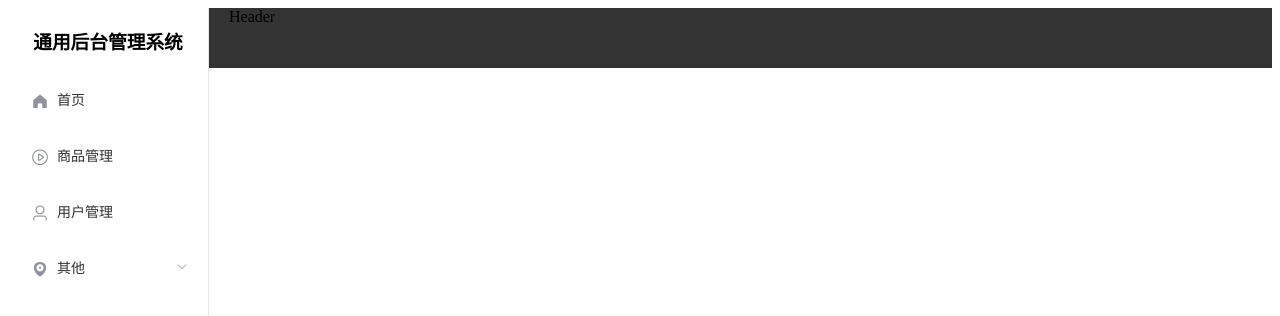
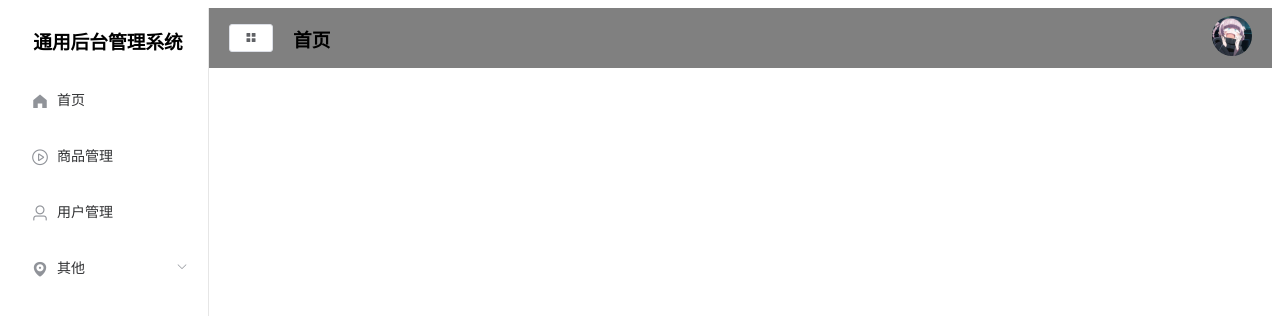
Before and after one commit to 614460810/background, a Vue app in the folder vue-manager/: page / in a window 1280 px wide. Shown: the top 316 px of the page. Built offline with nearby package versions, Linux system fonts and the light colour scheme.

Commit message:
header布局以及flex的使用

```diff
--- /dev/null
+++ b/vue-manager/src/components/CommonHeader.vue
@@ -0,0 +1,60 @@
+<template>
+    <header>
+        <div class="left-content">
+            <el-button icon="el-icon-menu" size="mini"></el-button>
+            <h3>首页</h3>
+        </div>
+        <div class="right-content">
+            <el-dropdown trigger="click" size="mini">
+            <span class="el-dropdown-link">
+                <img :src="userImage" >
+            </span>
+            <el-dropdown-menu slot="dropdown">
+                <el-dropdown-item>黄金糕</el-dropdown-item>
+                <el-dropdown-item>狮子头</el-dropdown-item>
+
+            </el-dropdown-menu>
+            </el-dropdown>
+        </div>
+    </header>
+</template>
+
+<script>
+export default {
+    name: 'CommonHeader',
+    data(){
+        return{
+            userImage:require('../assets/1.jpg')
+        }
+    }
+}
+</script>
+
+
+<style scoped>
+header{
+    display: flex;
+    justify-content: space-between;
+    align-items: center;
+    height: 100%;
+}
+.left-content{
+    display: flex;
+    align-items: center;
+}
+.left-content .el-button{
+    margin-right: 20px;
+}
+
+.right-content{
+    display: flex;
+    align-items: center;
+}
+.right-content img{
+    width: 40px;
+    height: 40px;
+    border-radius: 50%;
+
+}
+
+</style>
--- a/vue-manager/src/main.js
+++ b/vue-manager/src/main.js
@@ -1,5 +1,5 @@
 import Vue from 'vue'
-import {Button,Container,Aside,Header,Main,Menu,Submenu,MenuItem,MenuItemGroup} from 'element-ui'
+import {Button,Container,Aside,Header,Main,Menu,Submenu,MenuItem,MenuItemGroup,Dropdown,DropdownItem,DropdownMenu} from 'element-ui'
 import App from './App.vue'
 import router from './router'
 
@@ -13,6 +13,9 @@ Vue.config.productionTip = false
  Vue.use(Submenu)
  Vue.use(MenuItem)
  Vue.use(MenuItemGroup)
+ Vue.use(Dropdown)
+ Vue.use(DropdownItem)
+ Vue.use(DropdownMenu)
 new Vue({
   router,
   render: h => h(App),
--- a/vue-manager/src/views/MainView.vue
+++ b/vue-manager/src/views/MainView.vue
@@ -2,7 +2,9 @@
     <el-container >
         <el-aside width="auto"><CommonAside/></el-aside>
         <el-container>
-            <el-header>Header</el-header>
+            <el-header>
+                <CommonHeader/>
+            </el-header>
             <el-main>
                 <router-view></router-view>
             </el-main>
@@ -11,17 +13,19 @@
 </template>
 <script>
 import CommonAside from '../components/CommonAside.vue';
+import CommonHeader from '../components/CommonHeader.vue';
 export default {
     name: 'MainView',
     components:{
-        CommonAside
+        CommonAside,
+        CommonHeader
     }
 }
 
 </script>
 <style>
 .el-header{
-    background-color: #333;
+    background-color: gray;
 }
 
 </style>
```
Also changed, not shown: vue-manager/src/assets/1.jpg (added).
